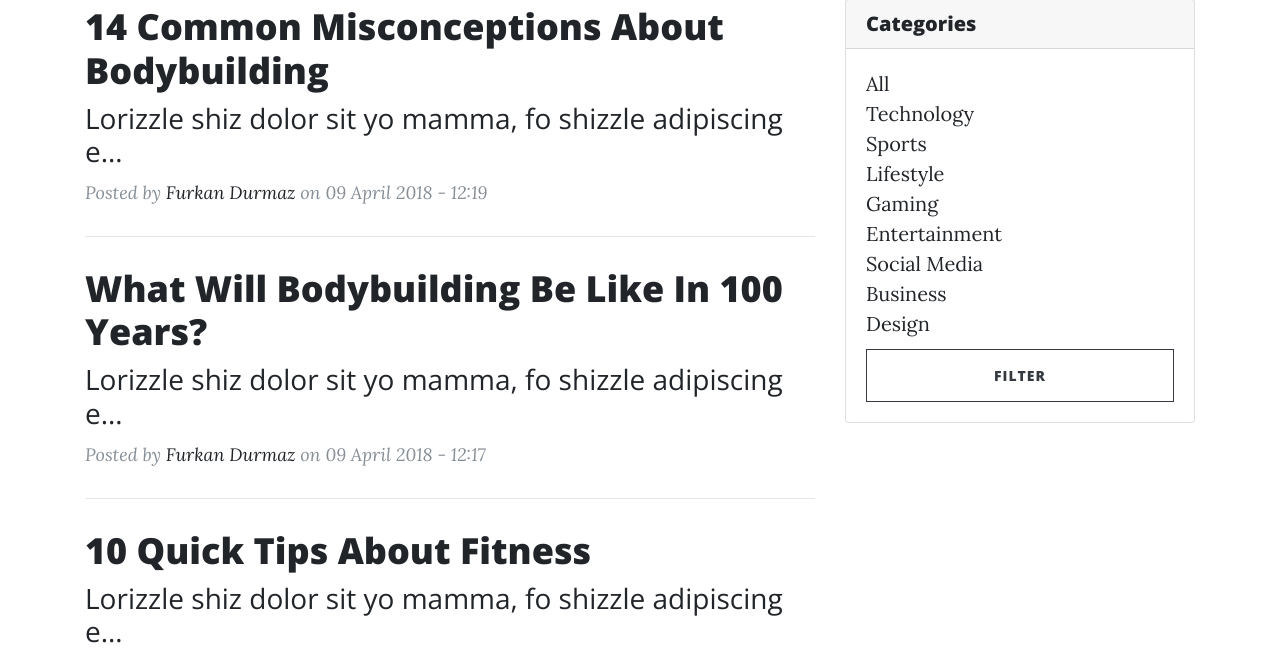
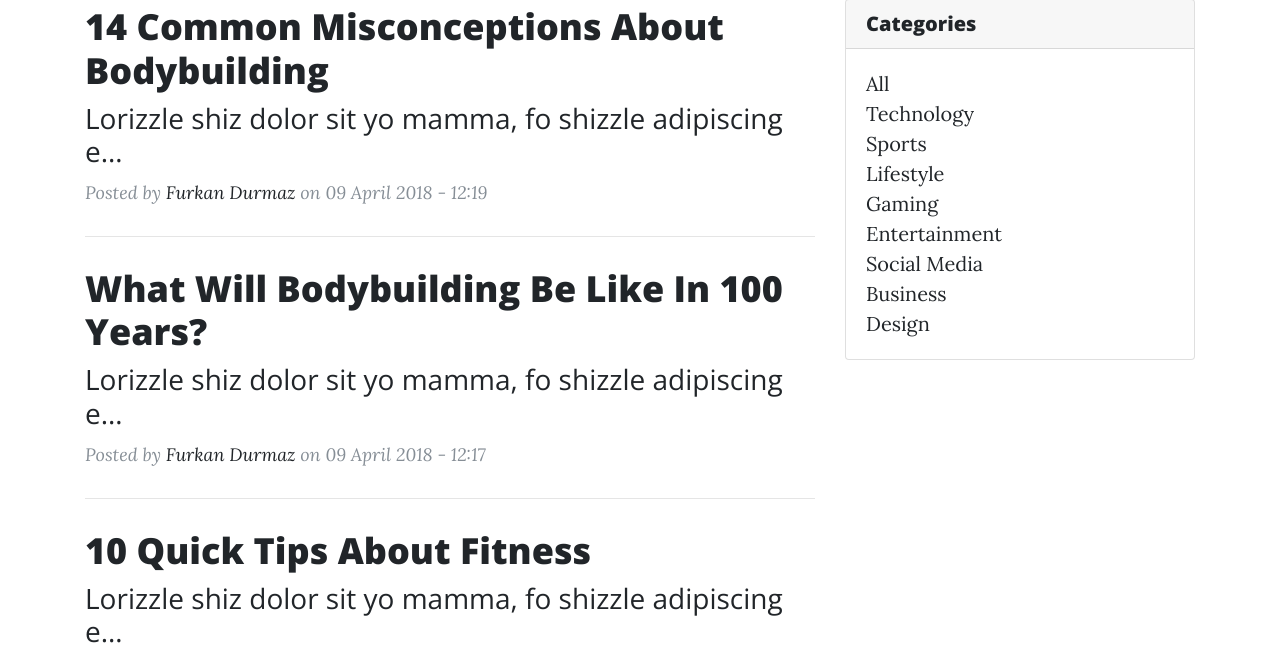
Before and after one commit to fdurmaz/blog, a Django app: page / in a window 1280 px wide. Shown: the part 607-1256 px from the top of the page. Run offline with Django 3.2, Linux system fonts and the light colour scheme; data comes from the database, SQL or seed files in the repository; some libraries are stand-ins or nearby versions.

Commit message:
Delete redundant button

```diff
--- a/blogs/templates/blogs/index.html
+++ b/blogs/templates/blogs/index.html
@@ -46,9 +46,6 @@
                                 {% endfor %}
                             </div>
                         </div>
-                        <button type="button" class="btn btn-outline-dark btn-sm btn-block" style="margin-top: 10px;">
-                            Filter
-                        </button>
                     </div>
                 </div>
             </div>
```
